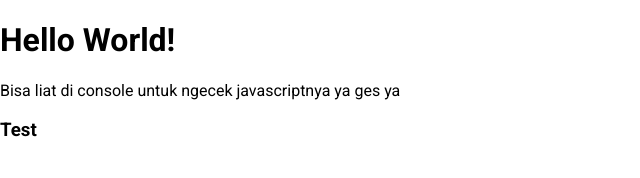
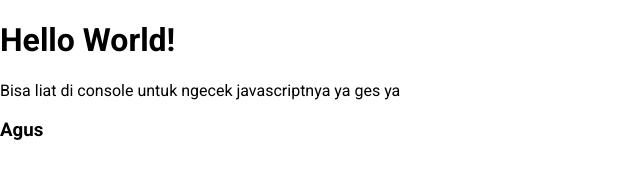
Before and after one commit to Kelas-C-UMNJaya/PTI-Group9, a plain HTML site: page index.html in a window 1280 px wide. Shown: the full height of the page, 0-640 px from the left. Drawn offline with Linux system fonts and the light colour scheme.

Commit message:
Update index.html

```diff
--- a/index.html
+++ b/index.html
@@ -10,6 +10,6 @@
   <body>
     <h1>Hello World!</h1>
     <p>Bisa liat di console untuk ngecek javascriptnya ya ges ya</p>
-    <h3>Test</h3>
+    <h3>Agus</h3>
   </body>
 </html>
```
